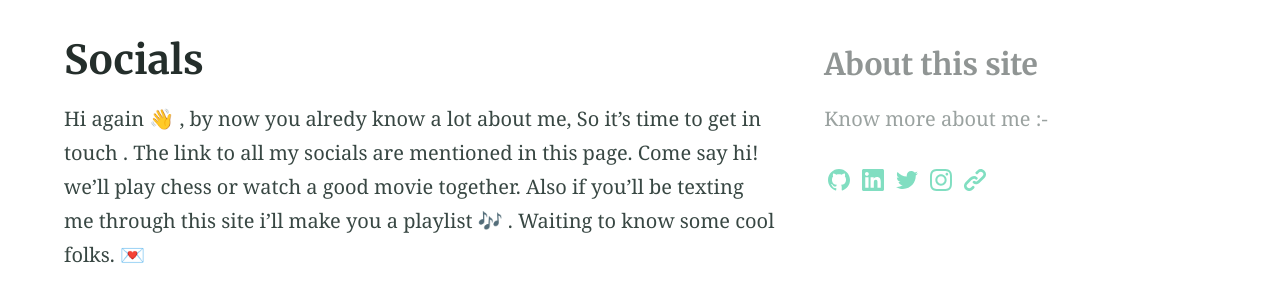
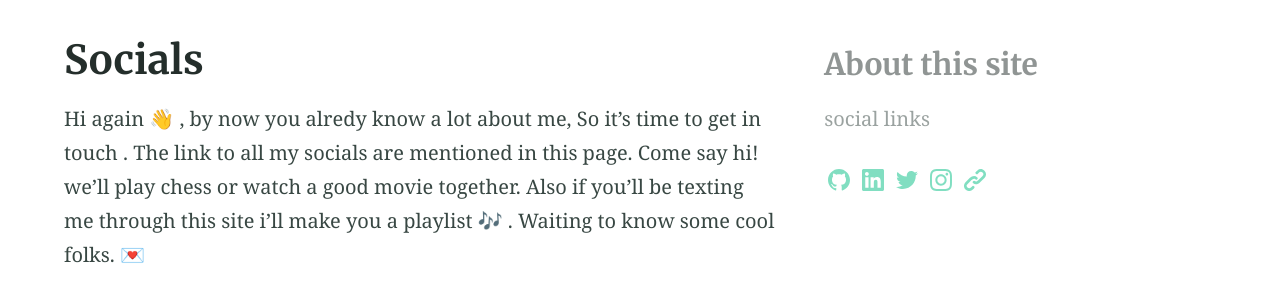
Before and after one commit to Aryannath/aryannath.github.io, a Jekyll site: the page built from about.md, in a window 1280 px wide. Shown: the part 426-726 px from the top of the page. Built offline with Jekyll 4.4.1, drawn with Linux system fonts in a browser that asks for light colours; emoji names are drawn with the system emoji font.

Commit message:
Update _config.yml

```diff
--- a/_config.yml
+++ b/_config.yml
@@ -26,7 +26,7 @@ encoding: utf-8
 url: 'https://aryannath.github.io/'
 baseurl: ''
 title: "Aryan Nath"
-description: 'Know more about me :-'
+description: 'social links'
 permalink: pretty
 logo: "/assets/img/site-logo.jpeg"
 avatarurl: "/assets/img/site-logo.jpeg"
```
